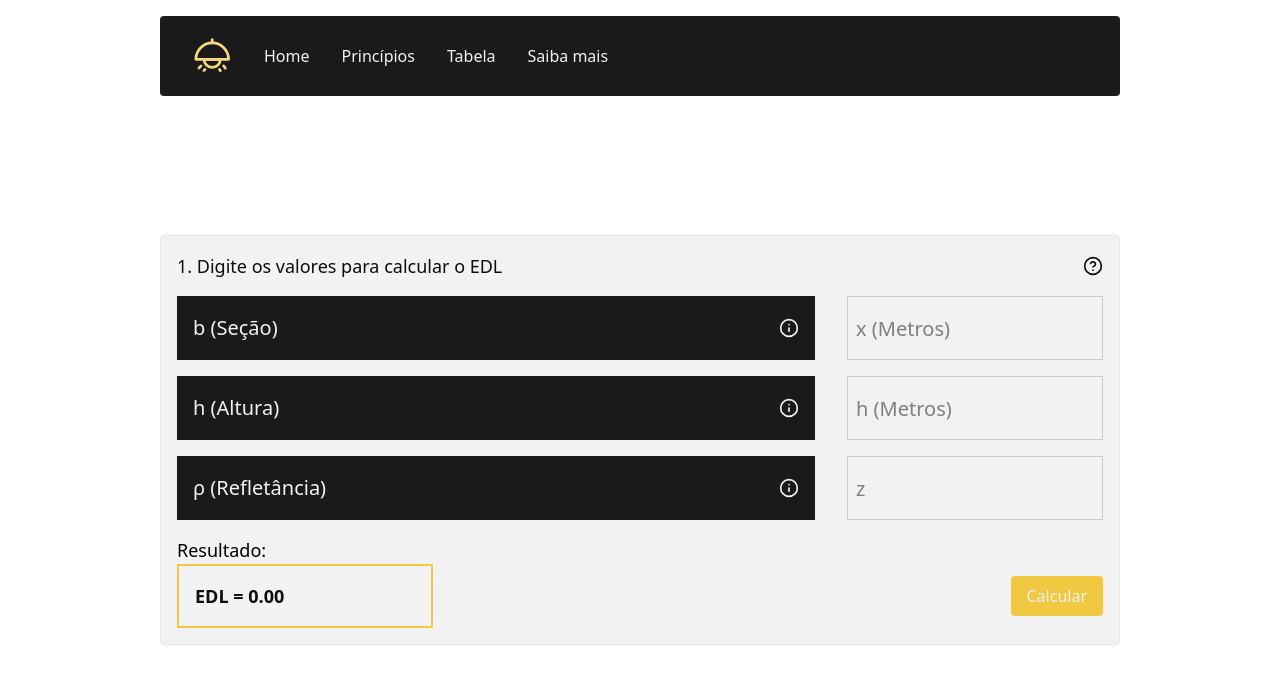
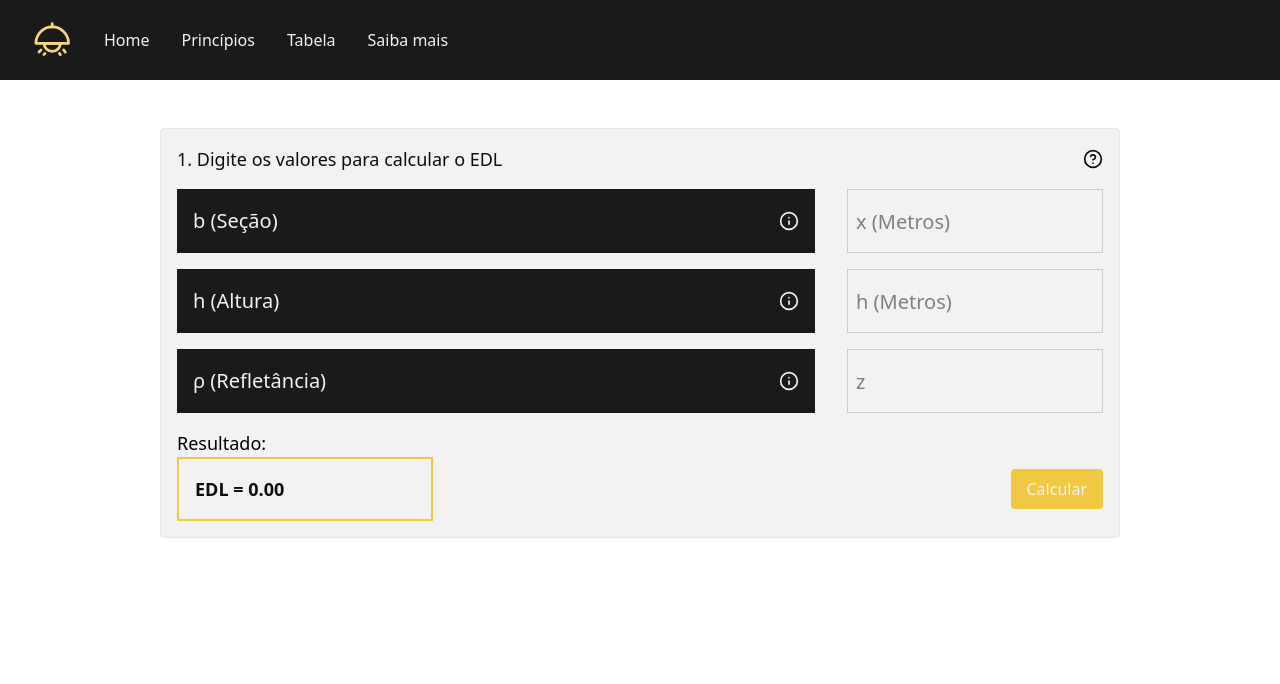
Before and after one commit to Maua-Dev/luz_front, a React (Vite) app: page / in a window 1280 px wide. Shown: the top 684 px of the page. Built offline with nearby package versions, Linux system fonts and the light colour scheme.

Commit message:
fix: resize navbar

```diff
--- a/src/app/components/navbar.tsx
+++ b/src/app/components/navbar.tsx
@@ -6,7 +6,7 @@ function Navbar() {
     */
 
   return (
-    <nav className="bg-background-900 flex h-20 w-full flex-row items-center gap-x-8 rounded-sm px-8">
+    <nav className="bg-background-900 flex h-20 w-full flex-row items-center gap-x-8 px-8 sticky top-0 z-50">
       <img src="icon.svg" alt="Logo" className="h-10" />
       <ul className="flex flex-row items-center justify-start gap-x-8 text-base">
         <li className="text-text-50 hover:text-accent-400 cursor-pointer transition-colors duration-300">
--- a/src/app/pages/home.tsx
+++ b/src/app/pages/home.tsx
@@ -53,9 +53,10 @@ export function Home() {
   }
 
   return (
-    <main className="mx-auto grid h-svh w-full max-w-5xl grid-rows-[fit_fit] px-4 py-4 sm:px-6 lg:px-8">
-      <Navbar />
-      <div className="flex flex-col gap-y-8 py-8">
+    <>
+    <Navbar />
+    <main className="mx-auto flex items-center justify-center h-full w-full max-w-5xl px-4 py-4 sm:px-6 lg:px-8">
+      <div className="flex flex-col gap-y-8 py-8 w-full">
         <LayoutGroup>
           <motion.div
             animate={{ opacity: 1, y: 0 }}
@@ -193,5 +194,6 @@ export function Home() {
         </LayoutGroup>
       </div>
     </main>
+    </>
   )
 }
```
